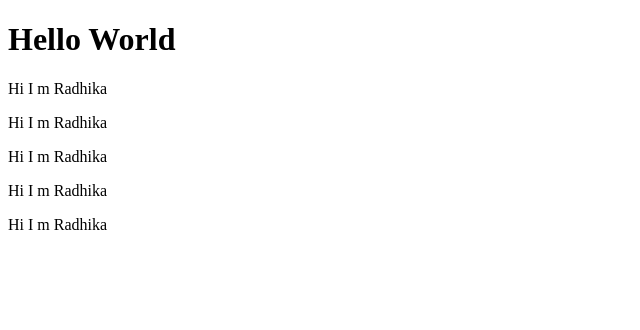
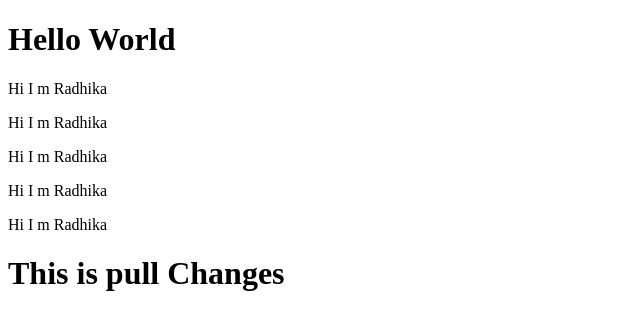
Before and after one commit to radhikagangan/Devops, a plain HTML site: page index.html in a window 1280 px wide. Shown: the whole page, without its empty margins (0-640 px from the left). Drawn offline with Linux system fonts and the light colour scheme.

Commit message:
Third commit

```diff
--- a/index.html
+++ b/index.html
@@ -12,5 +12,7 @@
     <p>Hi I m Radhika</p>
     <p>Hi I m Radhika</p>
     <p>Hi I m Radhika</p>
+
+    <h1>This is pull Changes</h1>
 </body>
 </html>
```
